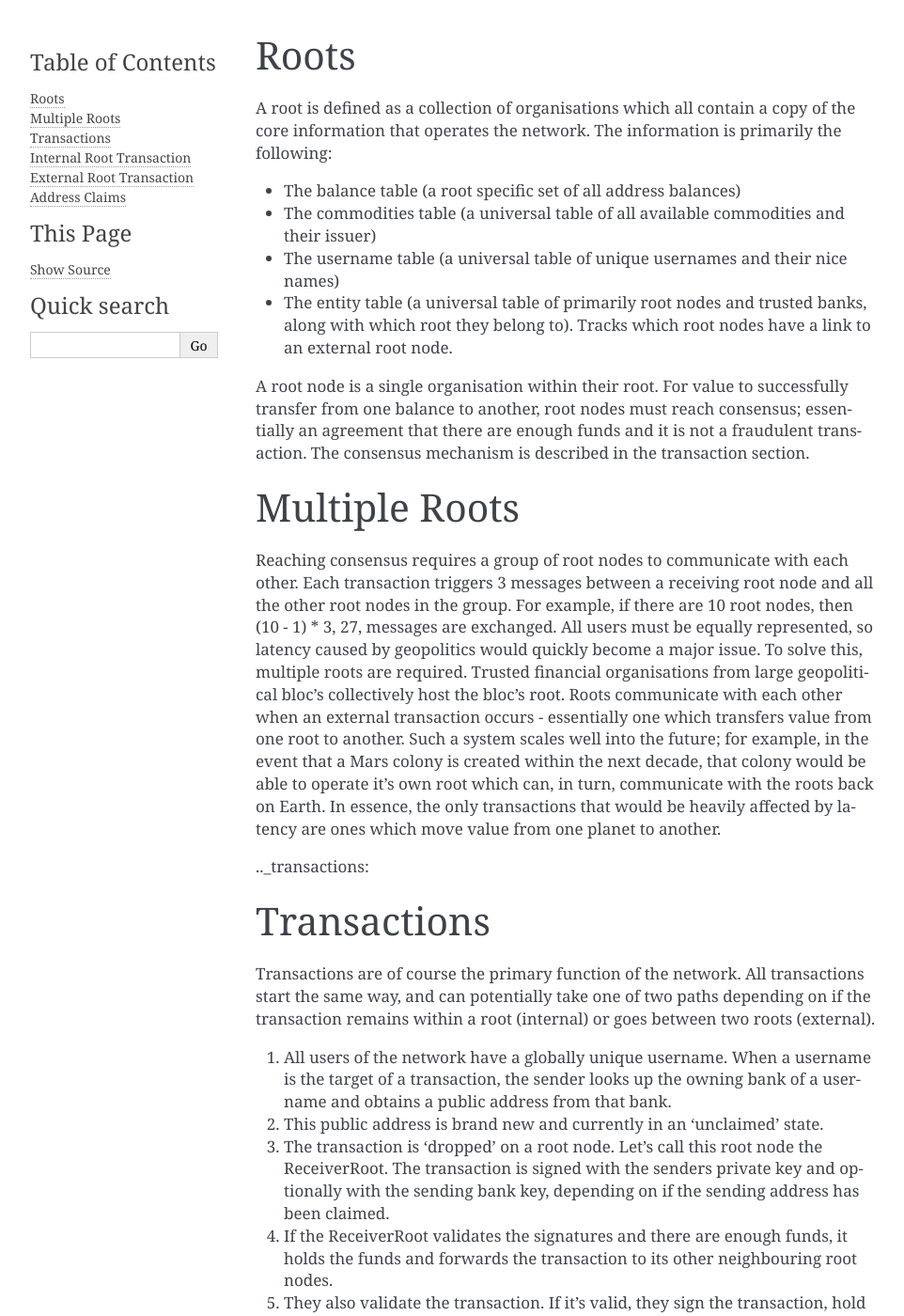
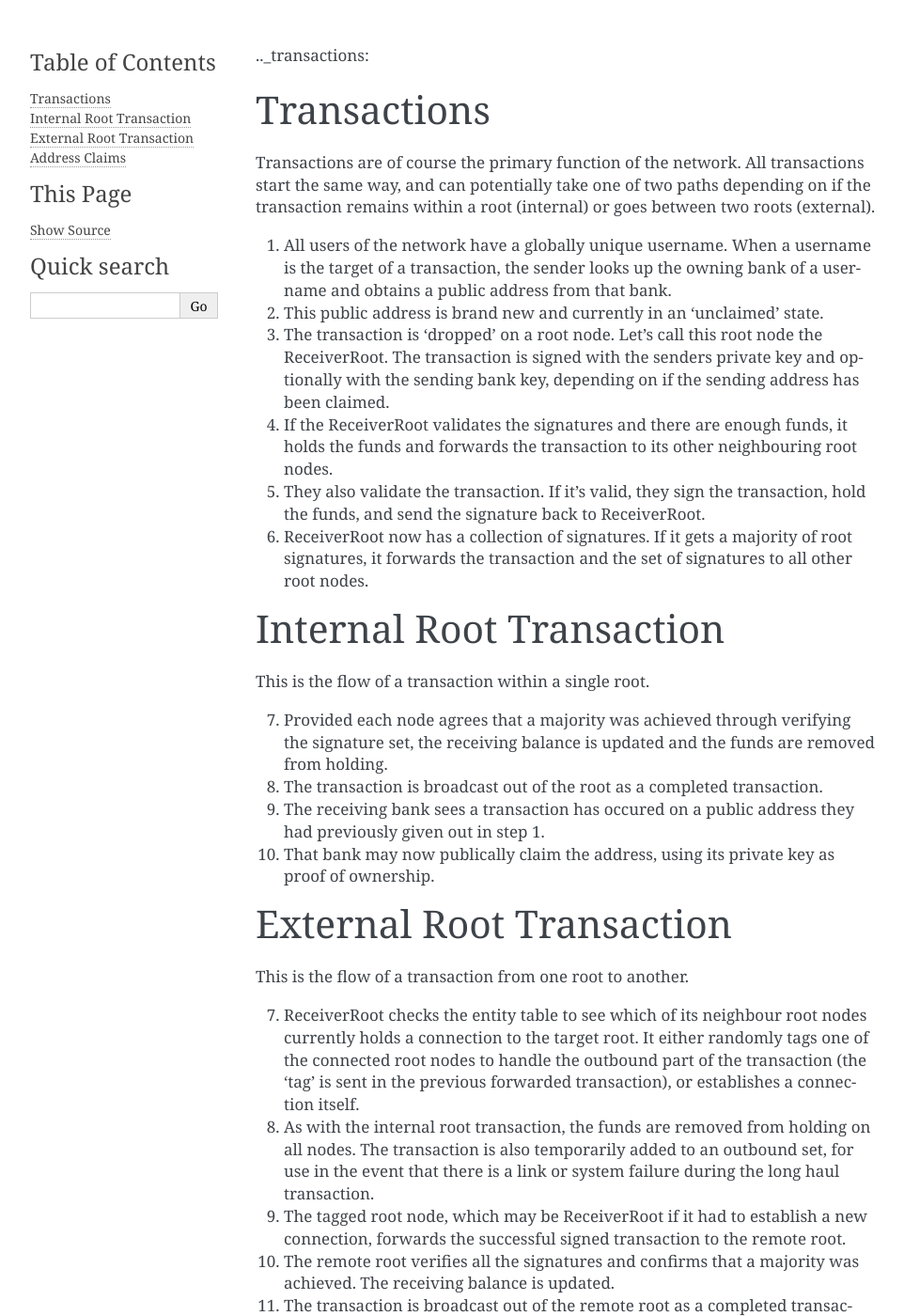
Before and after one commit to OpenTransfr/Core, a Sphinx documentation site: the page built from docs/Transactions.rst, in a window 1280 px wide and 1400 px high. Shown: the whole window at 94% size, without its empty margins (148-1110 px from the left). Built offline with Sphinx 7.4.7, drawn with Linux system fonts in a browser that asks for light colours.

Commit message:
Update Transactions.rst

```diff
--- a/docs/Transactions.rst
+++ b/docs/Transactions.rst
@@ -1,25 +1,3 @@
-.. _roots:
-
-Roots
------
-
-A root is defined as a collection of organisations which all contain a copy of the core information that operates the network. The information is primarily the following:
-
-- The balance table (a root specific set of all address balances)
-- The commodities table (a universal table of all available commodities and their issuer)
-- The username table (a universal table of unique usernames and their nice names)
-- The entity table (a universal table of primarily root nodes and trusted banks, along with which root they belong to). Tracks which root nodes have a link to an external root node.
-
-A root node is a single organisation within their root. For value to successfully transfer from one balance to another, root nodes must reach consensus; essentially an agreement that there are enough funds and it is not a fraudulent transaction. The consensus mechanism is described in the transaction section.
-
-.. _multipleRoots:
-
-Multiple Roots
---------------
-
-Reaching consensus requires a group of root nodes to communicate with each other. Each transaction triggers 3 messages between a receiving root node and all the other root nodes in the group. For example, if there are 10 root nodes, then (10 - 1) * 3, 27, messages are exchanged. All users must be equally represented, so latency caused by geopolitics would quickly become a major issue. To solve this, multiple roots are required.
-Trusted financial organisations from large geopolitical bloc's collectively host the bloc's root. Roots communicate with each other when an external transaction occurs - essentially one which transfers value from one root to another. Such a system scales well into the future; for example, in the event that a Mars colony is created within the next decade, that colony would be able to operate it's own root which can, in turn, communicate with the roots back on Earth. In essence, the only transactions that would be heavily affected by latency are ones which move value from one planet to another.
-
 .._transactions:
 
 Transactions
```
